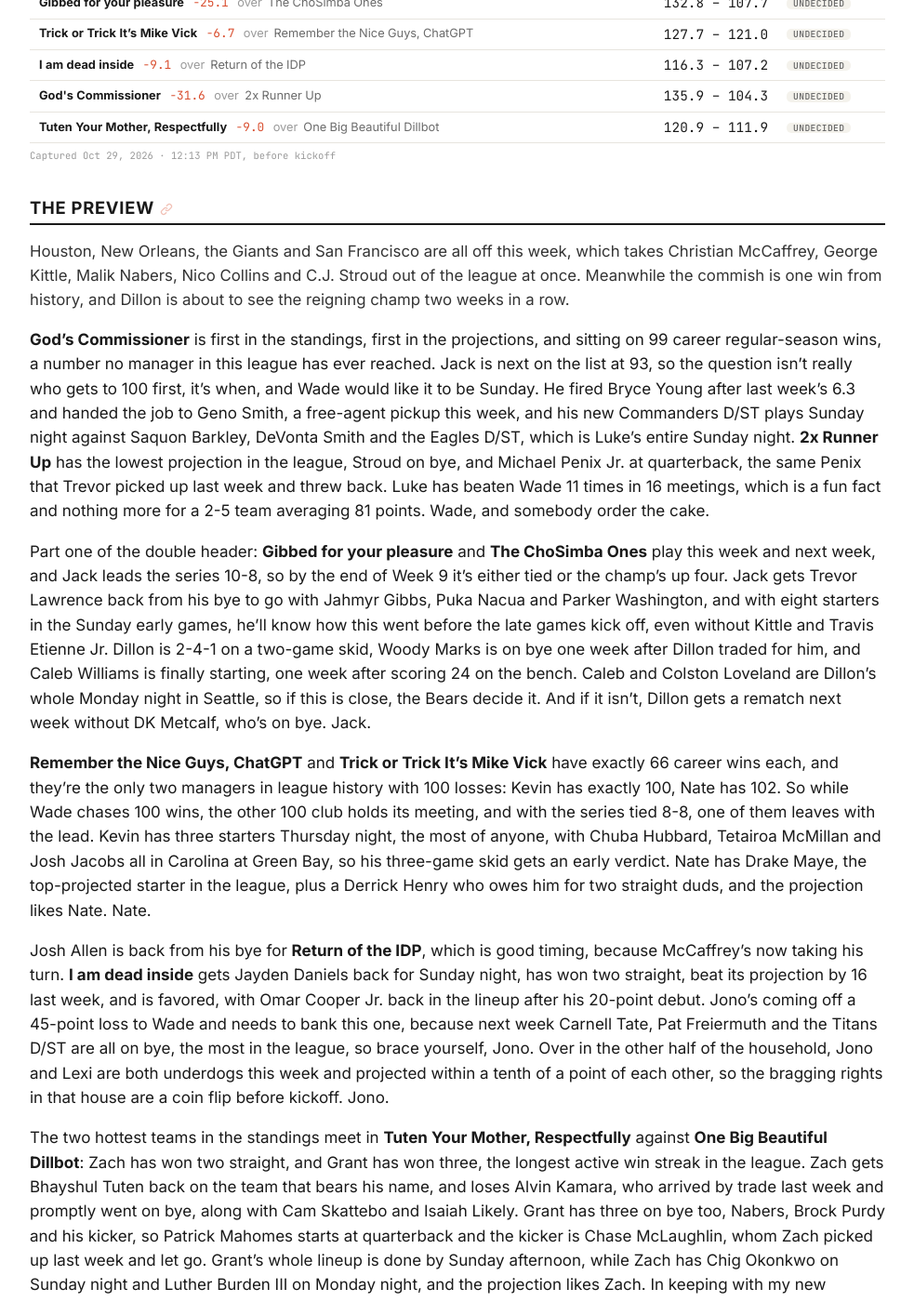
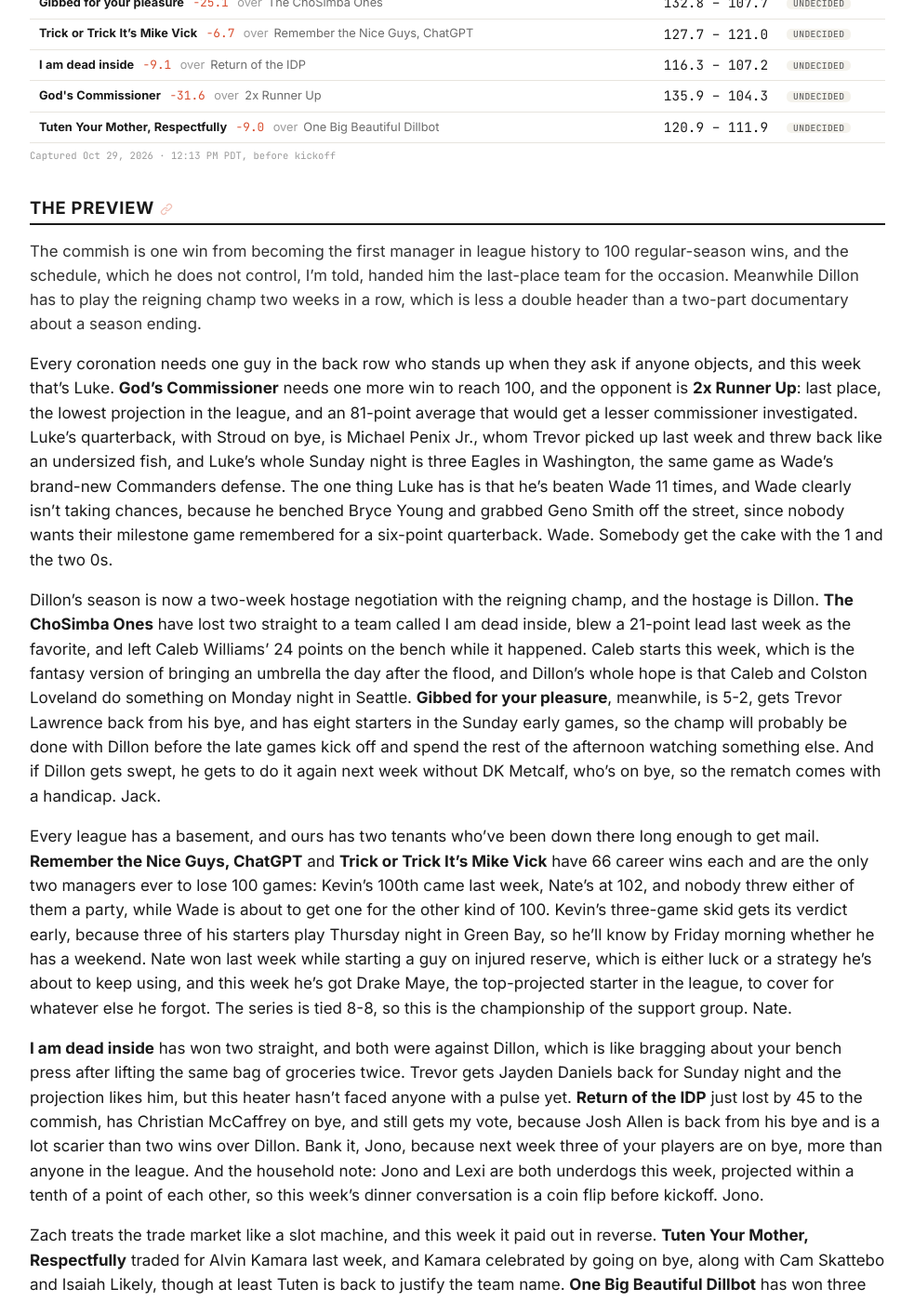
Before and after one commit to dillondrenzek/no-love-in-the-league, a Jekyll site: the page built from docs/seasons/2026/week-8.md, in a window 1280 px wide and 1400 px high, scrolled down 829 px. Shown: the whole window at 93% size, without its empty margins (148-1131 px from the left). Built offline with Jekyll 4.4.1, drawn with Linux system fonts in a browser that asks for light colours; some of the changed text lies outside the part shown.

Commit message:
amend week 8 preview

```diff
--- a/docs/seasons/2026/week-8.md
+++ b/docs/seasons/2026/week-8.md
@@ -28,27 +28,27 @@
      then have your agent (agents/weekly-preview.md) write it.
      The preview stays at the bottom of the page all season, below the recap. -->
 
-Houston, New Orleans, the Giants and San Francisco are all off this week, which takes Christian McCaffrey, George Kittle, Malik Nabers, Nico Collins and C.J. Stroud out of the league at once. Meanwhile the commish is one win from history, and Dillon is about to see the reigning champ two weeks in a row.
+The commish is one win from becoming the first manager in league history to 100 regular-season wins, and the schedule, which he does not control, I'm told, handed him the last-place team for the occasion. Meanwhile Dillon has to play the reigning champ two weeks in a row, which is less a double header than a two-part documentary about a season ending.
 
-**God's Commissioner** is first in the standings, first in the projections, and sitting on 99 career regular-season wins, a number no manager in this league has ever reached. Jack is next on the list at 93, so the question isn't really who gets to 100 first, it's when, and Wade would like it to be Sunday. He fired Bryce Young after last week's 6.3 and handed the job to Geno Smith, a free-agent pickup this week, and his new Commanders D/ST plays Sunday night against Saquon Barkley, DeVonta Smith and the Eagles D/ST, which is Luke's entire Sunday night. **2x Runner Up** has the lowest projection in the league, Stroud on bye, and Michael Penix Jr. at quarterback, the same Penix that Trevor picked up last week and threw back. Luke has beaten Wade 11 times in 16 meetings, which is a fun fact and nothing more for a 2-5 team averaging 81 points. Wade, and somebody order the cake.
+Every coronation needs one guy in the back row who stands up when they ask if anyone objects, and this week that's Luke. **God's Commissioner** needs one more win to reach 100, and the opponent is **2x Runner Up**: last place, the lowest projection in the league, and an 81-point average that would get a lesser commissioner investigated. Luke's quarterback, with Stroud on bye, is Michael Penix Jr., whom Trevor picked up last week and threw back like an undersized fish, and Luke's whole Sunday night is three Eagles in Washington, the same game as Wade's brand-new Commanders defense. The one thing Luke has is that he's beaten Wade 11 times, and Wade clearly isn't taking chances, because he benched Bryce Young and grabbed Geno Smith off the street, since nobody wants their milestone game remembered for a six-point quarterback. Wade. Somebody get the cake with the 1 and the two 0s.
 
-Part one of the double header: **Gibbed for your pleasure** and **The ChoSimba Ones** play this week and next week, and Jack leads the series 10-8, so by the end of Week 9 it's either tied or the champ's up four. Jack gets Trevor Lawrence back from his bye to go with Jahmyr Gibbs, Puka Nacua and Parker Washington, and with eight starters in the Sunday early games, he'll know how this went before the late games kick off, even without Kittle and Travis Etienne Jr. Dillon is 2-4-1 on a two-game skid, Woody Marks is on bye one week after Dillon traded for him, and Caleb Williams is finally starting, one week after scoring 24 on the bench. Caleb and Colston Loveland are Dillon's whole Monday night in Seattle, so if this is close, the Bears decide it. And if it isn't, Dillon gets a rematch next week without DK Metcalf, who's on bye. Jack.
+Dillon's season is now a two-week hostage negotiation with the reigning champ, and the hostage is Dillon. **The ChoSimba Ones** have lost two straight to a team called I am dead inside, blew a 21-point lead last week as the favorite, and left Caleb Williams' 24 points on the bench while it happened. Caleb starts this week, which is the fantasy version of bringing an umbrella the day after the flood, and Dillon's whole hope is that Caleb and Colston Loveland do something on Monday night in Seattle. **Gibbed for your pleasure**, meanwhile, is 5-2, gets Trevor Lawrence back from his bye, and has eight starters in the Sunday early games, so the champ will probably be done with Dillon before the late games kick off and spend the rest of the afternoon watching something else. And if Dillon gets swept, he gets to do it again next week without DK Metcalf, who's on bye, so the rematch comes with a handicap. Jack.
 
-**Remember the Nice Guys, ChatGPT** and **Trick or Trick It’s Mike Vick** have exactly 66 career wins each, and they're the only two managers in league history with 100 losses: Kevin has exactly 100, Nate has 102. So while Wade chases 100 wins, the other 100 club holds its meeting, and with the series tied 8-8, one of them leaves with the lead. Kevin has three starters Thursday night, the most of anyone, with Chuba Hubbard, Tetairoa McMillan and Josh Jacobs all in Carolina at Green Bay, so his three-game skid gets an early verdict. Nate has Drake Maye, the top-projected starter in the league, plus a Derrick Henry who owes him for two straight duds, and the projection likes Nate. Nate.
+Every league has a basement, and ours has two tenants who've been down there long enough to get mail. **Remember the Nice Guys, ChatGPT** and **Trick or Trick It’s Mike Vick** have 66 career wins each and are the only two managers ever to lose 100 games: Kevin's 100th came last week, Nate's at 102, and nobody threw either of them a party, while Wade is about to get one for the other kind of 100. Kevin's three-game skid gets its verdict early, because three of his starters play Thursday night in Green Bay, so he'll know by Friday morning whether he has a weekend. Nate won last week while starting a guy on injured reserve, which is either luck or a strategy he's about to keep using, and this week he's got Drake Maye, the top-projected starter in the league, to cover for whatever else he forgot. The series is tied 8-8, so this is the championship of the support group. Nate.
 
-Josh Allen is back from his bye for **Return of the IDP**, which is good timing, because McCaffrey's now taking his turn. **I am dead inside** gets Jayden Daniels back for Sunday night, has won two straight, beat its projection by 16 last week, and is favored, with Omar Cooper Jr. back in the lineup after his 20-point debut. Jono's coming off a 45-point loss to Wade and needs to bank this one, because next week Carnell Tate, Pat Freiermuth and the Titans D/ST are all on bye, the most in the league, so brace yourself, Jono. Over in the other half of the household, Jono and Lexi are both underdogs this week and projected within a tenth of a point of each other, so the bragging rights in that house are a coin flip before kickoff. Jono.
+**I am dead inside** has won two straight, and both were against Dillon, which is like bragging about your bench press after lifting the same bag of groceries twice. Trevor gets Jayden Daniels back for Sunday night and the projection likes him, but this heater hasn't faced anyone with a pulse yet. **Return of the IDP** just lost by 45 to the commish, has Christian McCaffrey on bye, and still gets my vote, because Josh Allen is back from his bye and is a lot scarier than two wins over Dillon. Bank it, Jono, because next week three of your players are on bye, more than anyone in the league. And the household note: Jono and Lexi are both underdogs this week, projected within a tenth of a point of each other, so this week's dinner conversation is a coin flip before kickoff. Jono.
 
-The two hottest teams in the standings meet in **Tuten Your Mother, Respectfully** against **One Big Beautiful Dillbot**: Zach has won two straight, and Grant has won three, the longest active win streak in the league. Zach gets Bhayshul Tuten back on the team that bears his name, and loses Alvin Kamara, who arrived by trade last week and promptly went on bye, along with Cam Skattebo and Isaiah Likely. Grant has three on bye too, Nabers, Brock Purdy and his kicker, so Patrick Mahomes starts at quarterback and the kicker is Chase McLaughlin, whom Zach picked up last week and let go. Grant's whole lineup is done by Sunday afternoon, while Zach has Chig Okonkwo on Sunday night and Luther Burden III on Monday night, and the projection likes Zach. In keeping with my new professional standards, I'm picking against Grant, and I'd like the record to show it hurt. Zach.
+Zach treats the trade market like a slot machine, and this week it paid out in reverse. **Tuten Your Mother, Respectfully** traded for Alvin Kamara last week, and Kamara celebrated by going on bye, along with Cam Skattebo and Isaiah Likely, though at least Tuten is back to justify the team name. **One Big Beautiful Dillbot** has won three straight, the longest active win streak in the league, but Grant's down Malik Nabers, Brock Purdy and his kicker, so he's kicking with Chase McLaughlin, whom Zach picked up last week and dropped, which means Grant is literally playing Zach with Zach's trash. Grant's lineup is done by Sunday afternoon, Zach still has Luther Burden III on Monday night, and the projection likes Zach. In keeping with my new professional standards, I'm picking against Grant, and I'd like the record to show it hurt. Zach.
 
-**Cornstar** and **Swift kick in the Dak** have never played, and somebody's skid ends here: the rookie has lost four straight, and the reigning sacko has lost two. Lexi opens Thursday night with Jordan Love and the Panthers D/ST, who are playing each other, so whatever happens in Green Bay, she gets some of it back. Shawnee's missing Nico Collins and David Montgomery to byes, is starting two waiver claims from this week, Brenton Strange at tight end and Antonio Williams on Sunday night, and finishes with D'Andre Swift on Monday night. Lexi was my Upset Alert last week and lost by 30, and I remember. Shawnee.
+The rookie and the reigning sacko have never met, and one of these losing streaks ends Sunday while the other becomes a lifestyle. **Cornstar** has lost four straight, and Lexi opens Thursday night by starting Jordan Love and the Panthers D/ST, who are playing each other, which is the move of someone who wants to win and also wants to be able to say she called it. **Swift kick in the Dak** has lost two straight, Nico Collins and David Montgomery are on bye, and Shawnee's starting lineup includes two waiver claims from this week, which is how you know the reigning sacko is very much still in the building. Lexi was my Upset Alert last week and lost by 30, and I'm not falling for it twice. Shawnee.
 
-So here's the card. **Jack vs Dillon** is the Game of the Week because it's half of a two-week series, and if Dillon doesn't take one of the two, his season is over before the Halloween candy runs out. The Lock is **Wade**, because the top projection against the bottom one with a milestone on the line is as safe as this slate gets. The Upset Alert is **Jono**, because Josh Allen is back and Trevor's heater is two games long. And the Bold Prediction keeps the theme: Wade gets to 100 wins with the week's high score, his second straight, and Kevin gets to 101 losses the same weekend.
+So here's the card. **Jack vs Dillon** is the Game of the Week because it's the opening half of Dillon's last stand, and if he doesn't take one of the two, his season's over before the Halloween candy runs out. The Lock is **Wade**, because the commish has spent all week setting the table for his own party and Luke is the guest who brought nothing. The Upset Alert is **Jono**, because Josh Allen beats a heater made entirely of Dillon. And the Bold Prediction stays on theme: Wade hits 100 wins with the week's high score, his second straight, and Kevin hits 101 losses the same weekend.
 
 ### 🔮 Picks
 
 - **Game of the Week** — Gibbed for your pleasure vs The ChoSimba Ones — part one of a double header, a 10-8 series, and Dillon's season riding on the next two weeks.
 - **Lock of the Week** — God's Commissioner — the top projection in the league against the bottom one, with win No. 100 on the line.
-- **Upset Alert** — Return of the IDP — the model leans Trevor; I lean Josh Allen back from his bye.
+- **Upset Alert** — Return of the IDP — the model leans Trevor; I lean Josh Allen over a heater built entirely on Dillon.
 - **Bold Prediction** — Wade hits 100 career wins with the week's high score for the second straight week, and Kevin hits 101 losses the same weekend.
 
 {% include sections/week_power.html wk=wk %}
```
